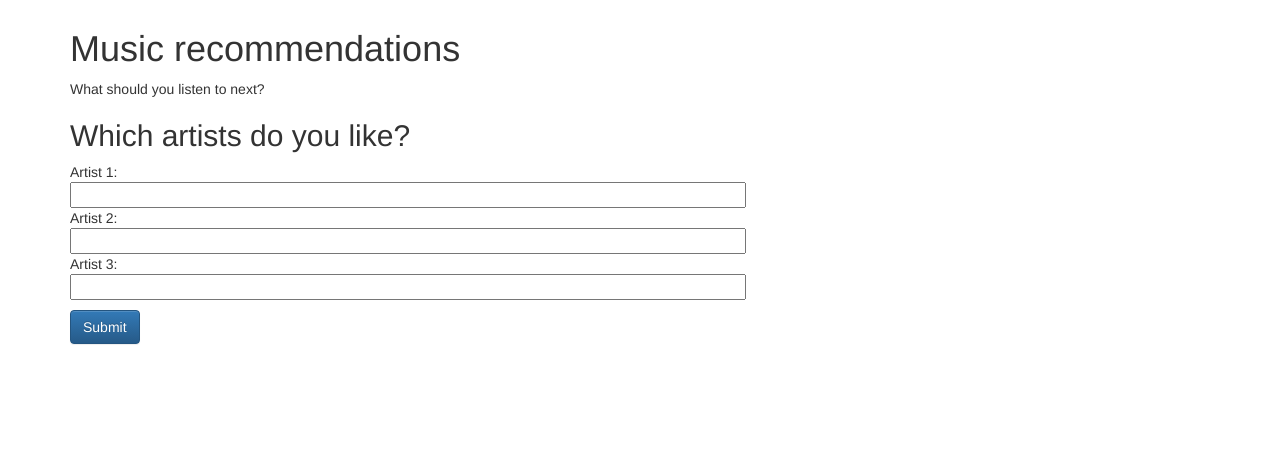
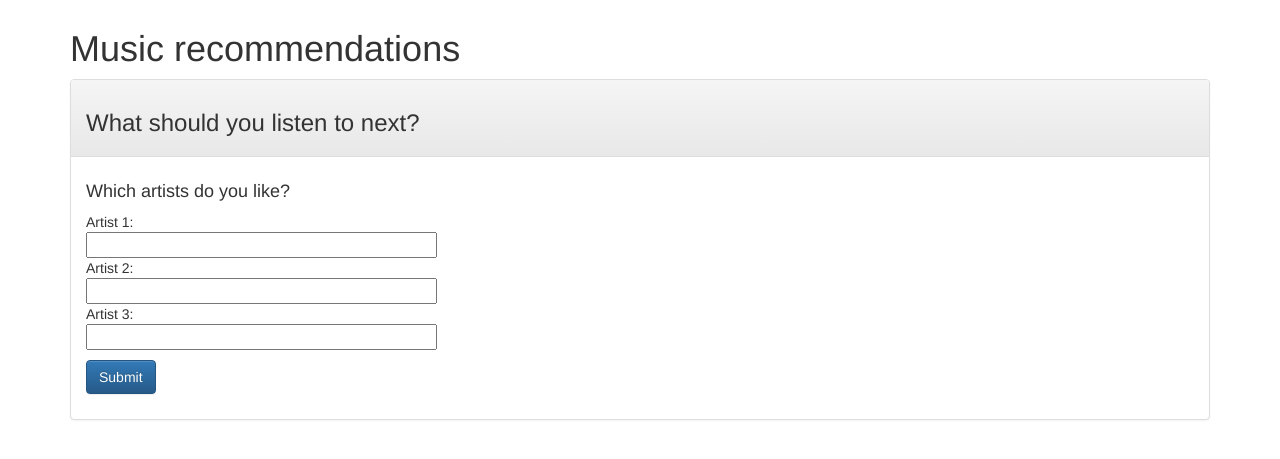
Before and after one commit to m329/reco, a Flask app: page / in a window 1280 px wide. Shown: the part 51-510 px from the top of the page. Run offline with Flask 2, Linux system fonts and the light colour scheme; some libraries are stand-ins or nearby versions.

Commit message:
improve formatting

```diff
--- a/templates/favorites.html
+++ b/templates/favorites.html
@@ -3,15 +3,23 @@
 {% block extraheader %}{% endblock %}
 {% block body %}
   <h1>Music recommendations</h1>
-  <p>What should you listen to next?</p>
-  <h2>Which artists do you like?</h2>
+
+<div class="panel panel-default">
+	<div class="panel-heading">
+		<h3>What should you listen to next?</h3>
+	</div>
+	<div class="panel-body">
+		<h4>Which artists do you like?</h4>
 		<form action="{{ url_for('postfavorites') }}" method="post" name="login">
 		{{ form.hidden_tag() }}
 		<p>
-          Artist 1:<br>{{ form.a1(size=80) }}<br>
-          Artist 2:<br>{{ form.a2(size=80) }}<br>
-          Artist 3:<br>{{ form.a3(size=80) }}<br>
+		Artist 1:<br>{{ form.a1(size=40) }}<br>
+		Artist 2:<br>{{ form.a2(size=40) }}<br>
+		Artist 3:<br>{{ form.a3(size=40) }}<br>
 		</p>
 		<p><button type="submit" class="btn btn-md btn-primary">Submit</button></p>
 		</form>
+	</div>
+</div>
+
 {% endblock %}
--- a/templates/results.html
+++ b/templates/results.html
@@ -8,7 +8,7 @@
 		<h3>{{ result.display|safe }}</h3>
 
 		{% for album_cover in result.album_covers %}
-			<img src='{{ album_cover|safe }}'></img>
+			<img class="img-thumbnail" src='{{ album_cover|safe }}'></img>
 		{% endfor %}
 
 	{% endfor %}
```
Also changed, not shown: templates/artists.html (+5 -5 lines). Lines whose indentation alone changed are shown as unchanged.
